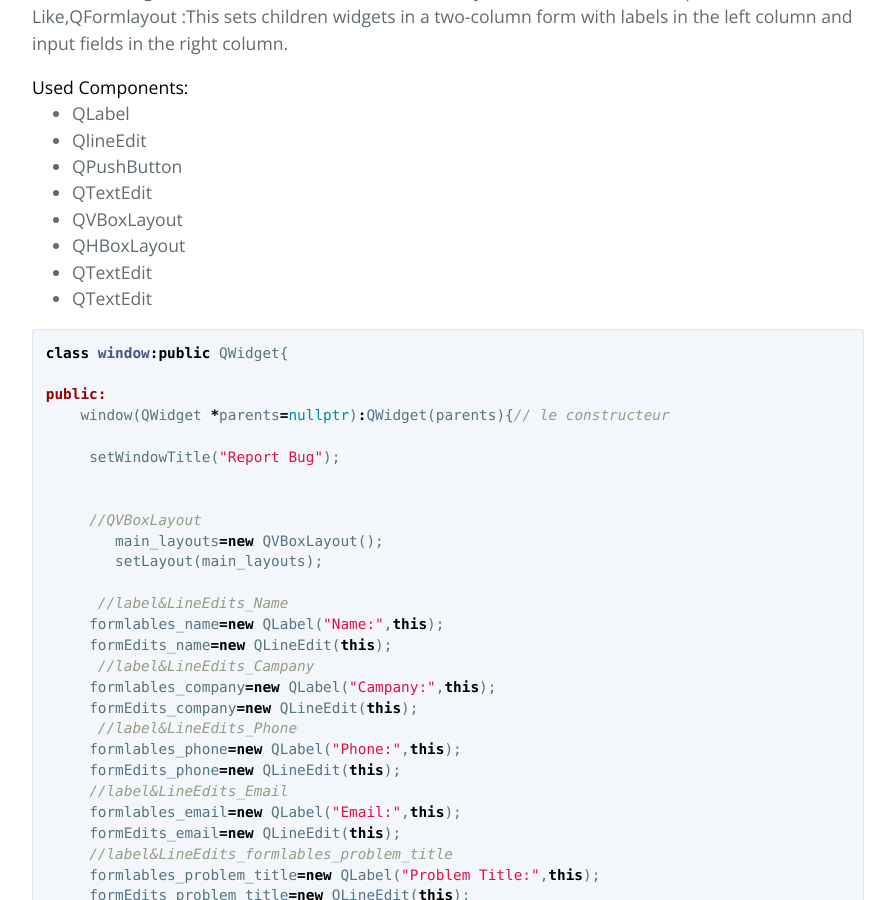
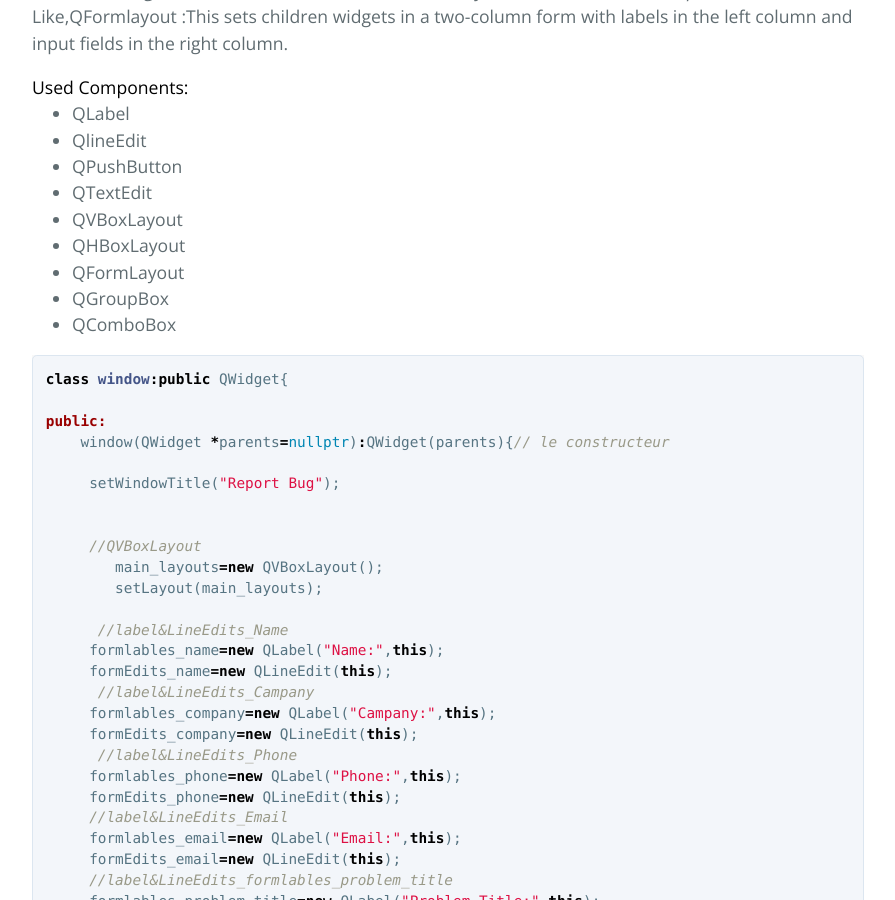
Before and after one commit to ASHellos/C-GUI-Programming-with-QT-PJ2, a Jekyll site: the page built from index.md, in a window 1280 px wide and 900 px high, scrolled down 4964 px. Shown: the whole window, without its empty margins (192-1087 px from the left). Built offline with Jekyll 4.4.1, drawn with Linux system fonts in a browser that asks for light colours; our own code applies the rules of GitHub Pages for plain Markdown files.

Commit message:
Update index.md

```diff
--- a/index.md
+++ b/index.md
@@ -178,8 +178,9 @@ Like,QFormlayout :This sets children widgets in a two-column form with labels in
 <li> QTextEdit</li>
 <li> QVBoxLayout</li>
 <li> QHBoxLayout</li>
-<li> QTextEdit</li>
-<li> QTextEdit</li>
+<li> QFormLayout</li>
+<li> QGroupBox</li>
+<li> QComboBox</li>
 </ul>
 </details>
 
```
